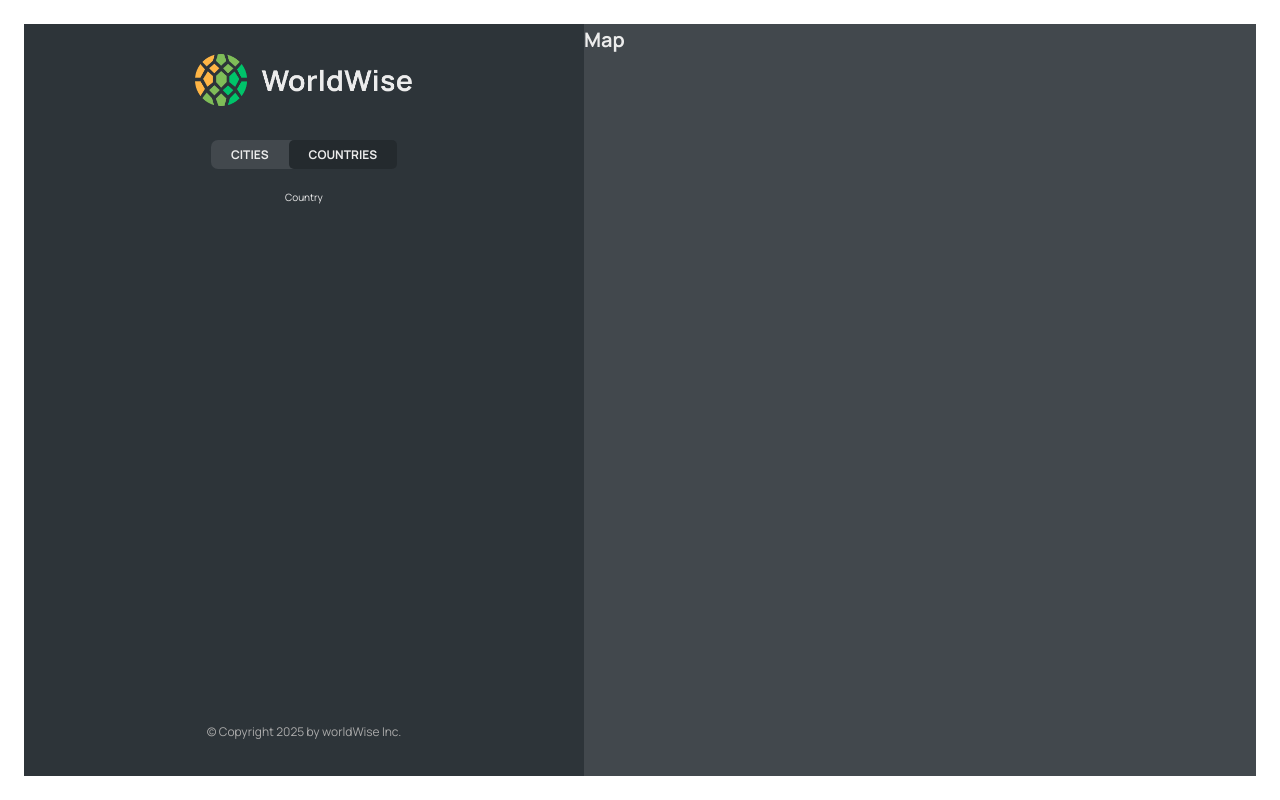
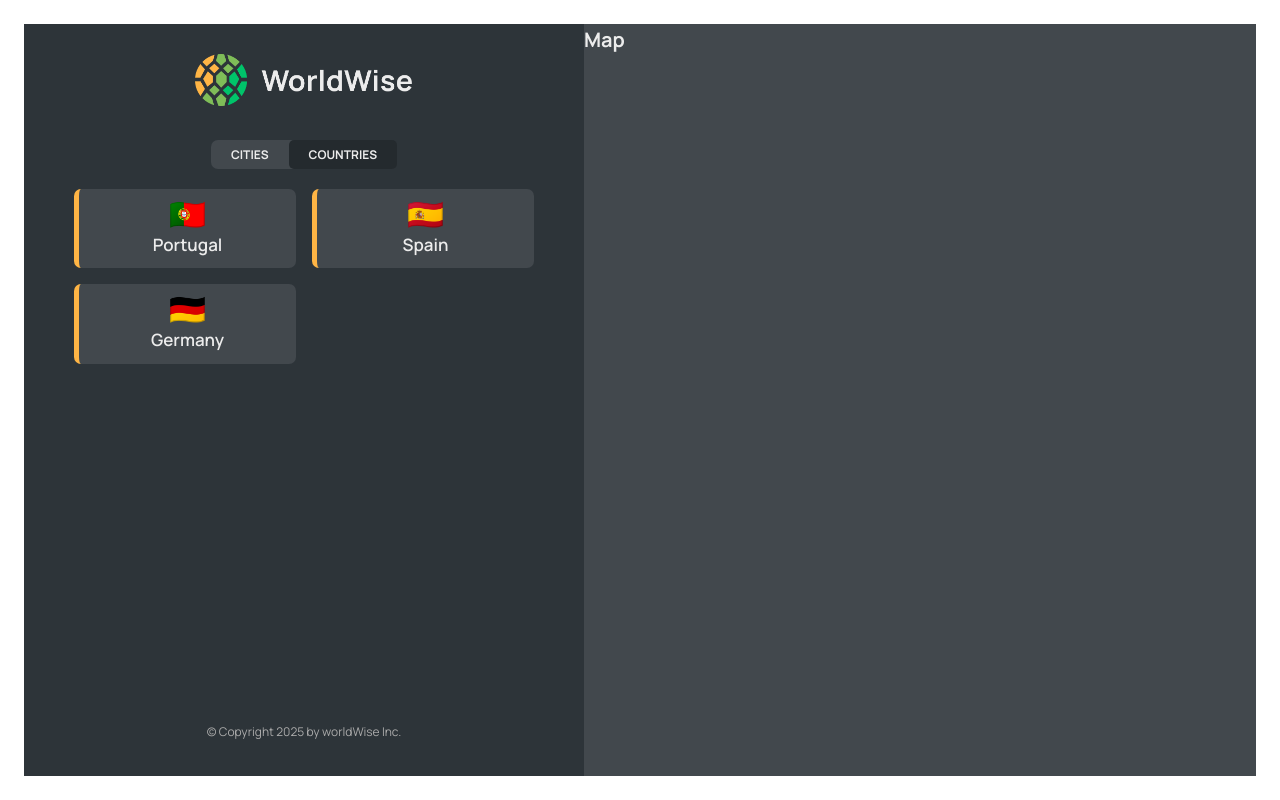
Before and after one commit to Muhamad-khalil/World-Wise, a React (Vite) app: page /app/countries in a window 1280 px wide. Built offline with nearby package versions, Linux system fonts and the light colour scheme; data requests are answered from the project's data file.

Commit message:
Implementing the Countries List

```diff
--- a/data/cities.json
+++ b/data/cities.json
@@ -35,6 +35,30 @@
         "lng": 13.376933665713324
       },
       "id": 98443197
+    },
+    {
+      "cityName": "Rose",
+      "country": "Portugal",
+      "emoji": "🇵🇹",
+      "date": "2027-10-31T15:59:59.138Z",
+      "notes": "My favorite city so far!",
+      "position": {
+        "lat": 38.727881642324164,
+        "lng": -9.140900099907554
+      },
+      "id": 435342
+    },
+    {
+      "cityName": "Barcelona",
+      "country": "Spain",
+      "emoji": "🇪🇸",
+      "date": "2027-07-15T08:22:53.976Z",
+      "notes": "",
+      "position": {
+        "lat": 40.46635901755316,
+        "lng": -3.7133789062500004
+      },
+      "id": 2342342
     }
   ]
 }
--- a/src/App.jsx
+++ b/src/App.jsx
@@ -1,4 +1,6 @@
 import { BrowserRouter, Route, Routes } from "react-router-dom";
+import { useEffect, useState } from "react";
+
 import Product from "./pages/Product";
 import Homepage from "./pages/Homepage";
 import Pricing from "./pages/Pricing";
@@ -6,7 +8,7 @@
 import PageNotFound from "./pages/PageNotFound";
 import Login from "./pages/Login";
 import CityList from "./component/CityList";
-import { useEffect, useState } from "react";
+import CountryList from "./component/CountryList";
 
 const BASE_URL = "http://localhost:9000";
 
@@ -47,7 +49,10 @@
             path="cities"
             element={<CityList cities={cities} isLoading={isLoading} />}
           />
-          <Route path="countries" element={<p>Country</p>} />
+          <Route
+            path="countries"
+            element={<CountryList cities={cities} isLoading={isLoading} />}
+          />
           <Route path="form" element={<p>Form</p>} />
         </Route>
 
--- a/src/component/CityItem.jsx
+++ b/src/component/CityItem.jsx
@@ -1,3 +1,4 @@
+import { Link } from "react-router-dom";
 import styles from "./CityItem.module.css";
 
 const formatDate = (date) =>
@@ -11,11 +12,13 @@
   const { cityName, emoji, date } = city;
 
   return (
-    <li className={styles.cityItem}>
-      <span className={styles.emoji}>{emoji}</span>
-      <h3 className={styles.name}>{cityName}</h3>
-      <time className={styles.date}>({formatDate(date)})</time>
-      <button className={styles.deleteBtn}>&times;</button>
+    <li>
+      <Link className={styles.cityItem}>
+        <span className={styles.emoji}>{emoji}</span>
+        <h3 className={styles.name}>{cityName}</h3>
+        <time className={styles.date}>({formatDate(date)})</time>
+        <button className={styles.deleteBtn}>&times;</button>
+      </Link>
     </li>
   );
 }
--- /dev/null
+++ b/src/component/CountryList.jsx
@@ -0,0 +1,31 @@
+import styles from "./CountryList.module.css";
+import Spinner from "./Spinner";
+import CountryItem from "./CountryItem";
+import Message from "./Message";
+
+function CountryList({ cities, isLoading }) {
+  if (isLoading) return <Spinner />;
+  if (!cities.length)
+    return (
+      <Message message="Add you first city checking on a city on the map" />
+    );
+
+  const Countries = cities.reduce((arr, city) => {
+    if (!arr.map((el) => el.country).includes(city.country))
+      return [
+        ...arr,
+        { country: city.country, emoji: city.emoji, id: city.id },
+      ];
+    else return arr;
+  }, []);
+
+  return (
+    <ul className={styles.countryList}>
+      {Countries.map((country) => (
+        <CountryItem country={country} key={country.id} />
+      ))}
+    </ul>
+  );
+}
+
+export default CountryList;
```
Also changed, not shown: src/component/City.jsx (+34 -33 lines).
